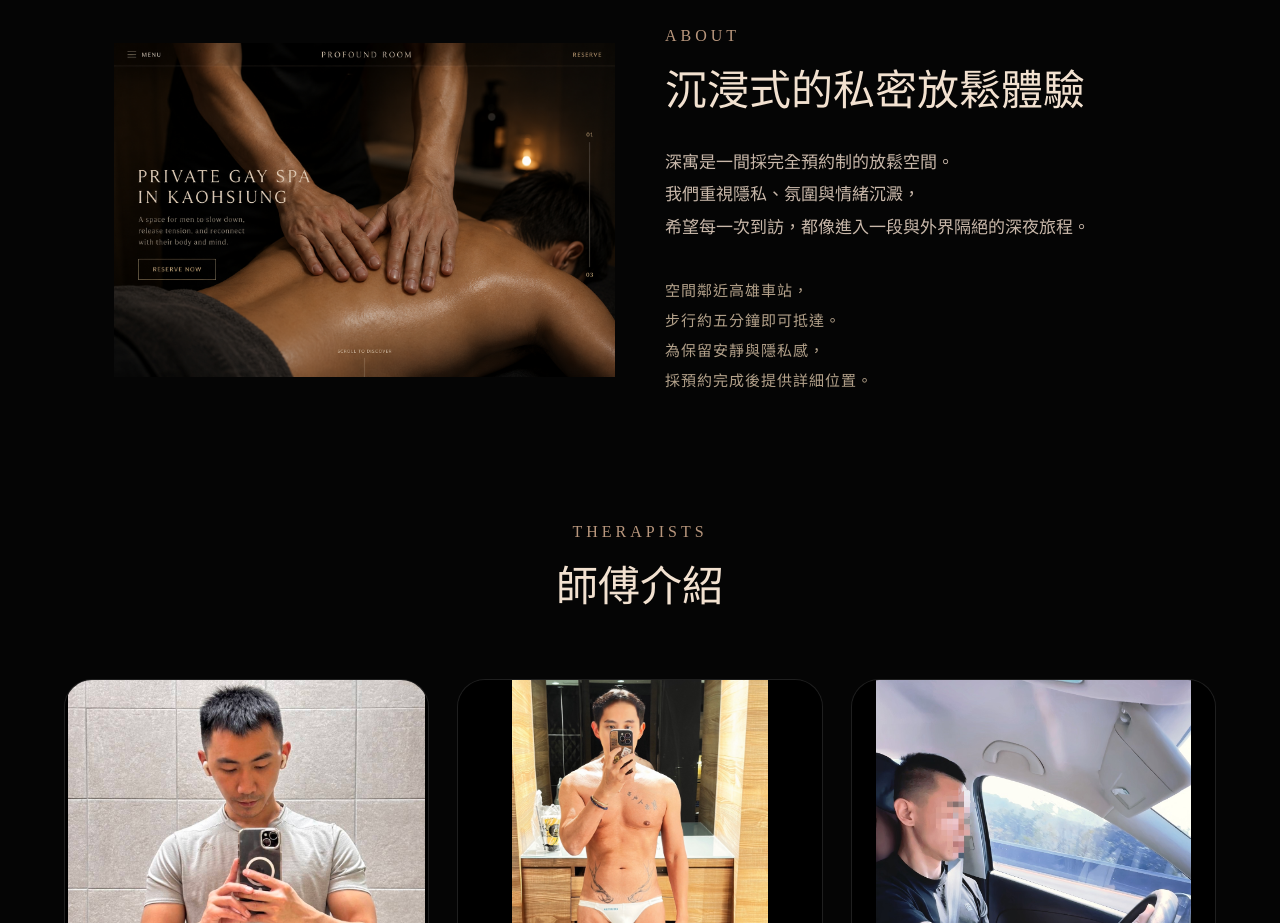
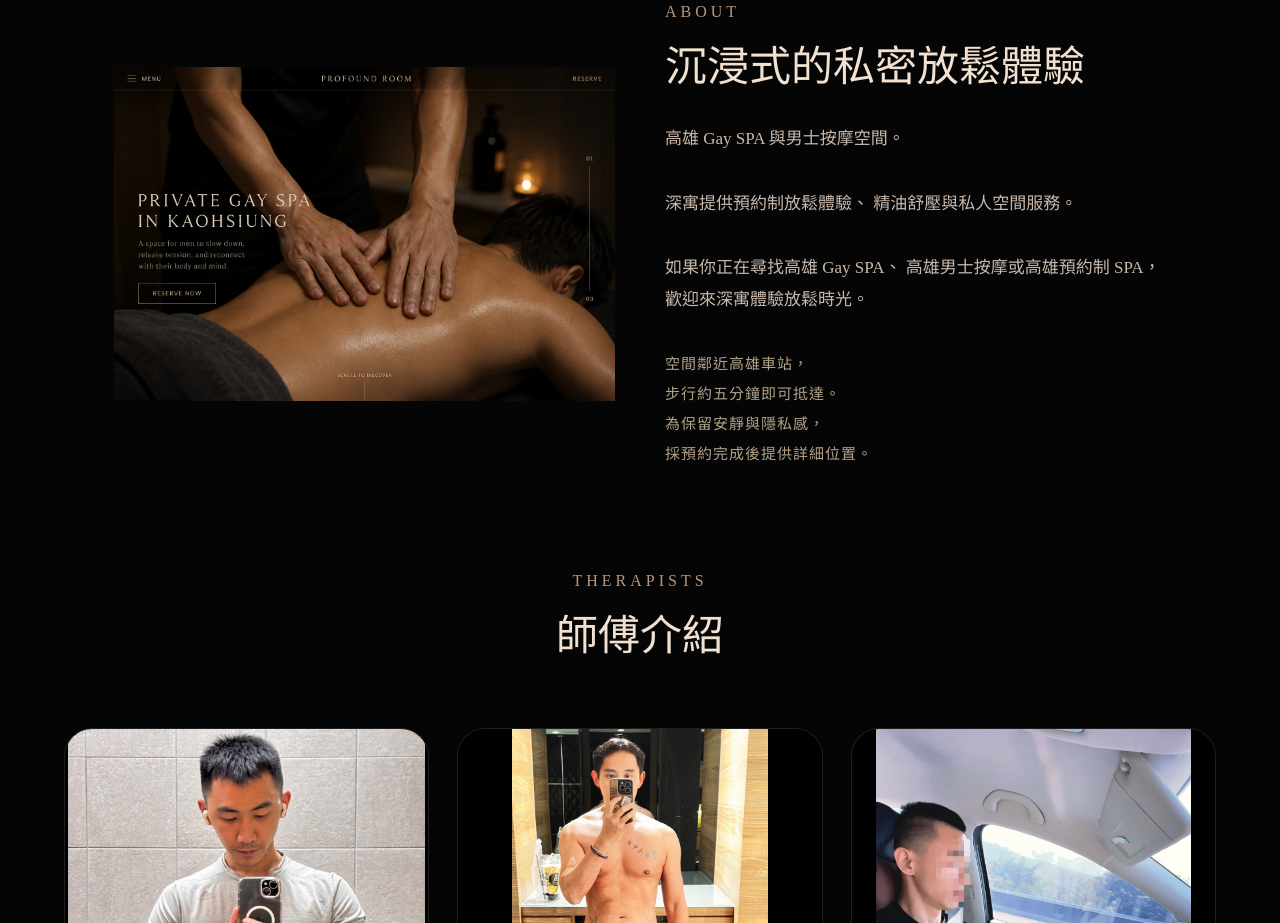
Before and after one commit to profoundroomkh/profound-room, a Next.js app: page / in a window 1280 px wide. Shown: the part 1700-2623 px from the top of the page. Built offline with nearby package versions, Linux system fonts and the light colour scheme.

Commit message:
Update page.js

```diff
--- a/app/page.js
+++ b/app/page.js
@@ -299,11 +299,16 @@ backgroundRepeat: 'no-repeat',
           fontSize: '17px',
         }}
       >
-        深寓是一間採完全預約制的放鬆空間。
-        <br />
-        我們重視隱私、氛圍與情緒沉澱，
-        <br />
-        希望每一次到訪，都像進入一段與外界隔絕的深夜旅程。
+        高雄 Gay SPA 與男士按摩空間。
+<br />
+<br />
+深寓提供預約制放鬆體驗、
+精油舒壓與私人空間服務。
+<br />
+<br />
+如果你正在尋找高雄 Gay SPA、
+高雄男士按摩或高雄預約制 SPA，
+歡迎來深寓體驗放鬆時光。
       </p>
 
       <div
```
